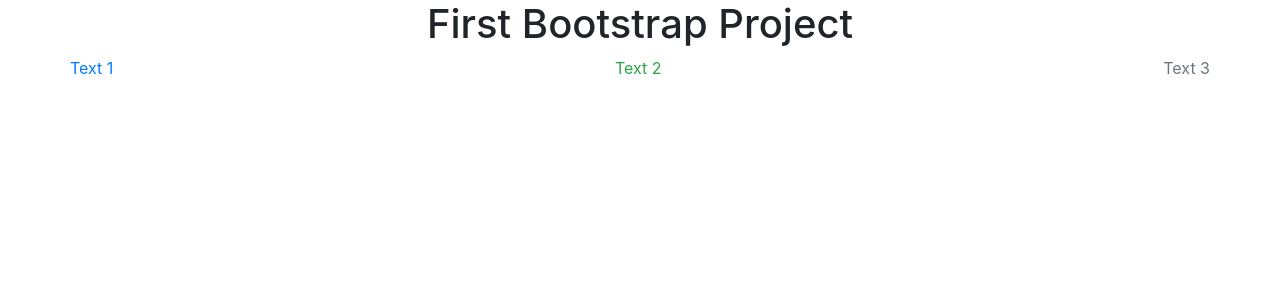
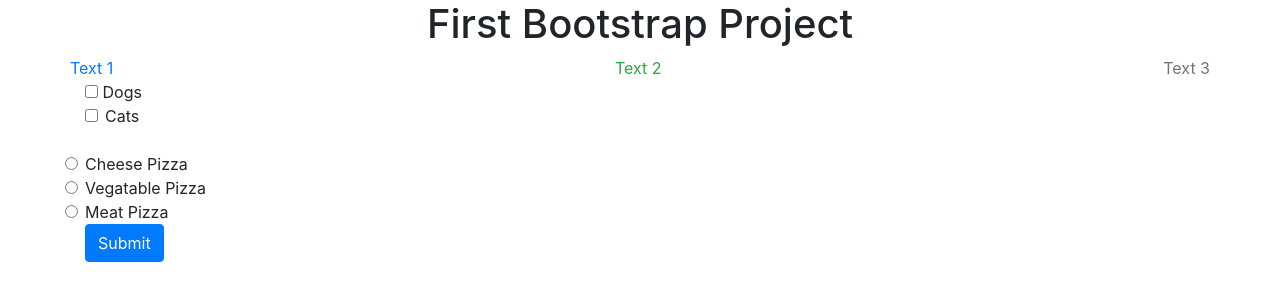
Before and after one commit to lbarret4/Cov-Lab3, a plain HTML site: page index.html in a window 1280 px wide. Drawn offline with nearby package versions, Linux system fonts and the light colour scheme.

Commit message:
Added bootstrap form to index

```diff
--- a/index.html
+++ b/index.html
@@ -12,17 +12,63 @@
 </head>
 
 <body>
+
     <div class="container">
+
+        <!-- Creates a row with a centered header -->
         <div class="row justify-content-center">
             <h1>First Bootstrap Project</h1>
         </div>
+        <!-- Creates a row of three divs with the space between them equally spaced  -->
         <div class="row justify-content-between">
             <div class="text-primary">Text 1</div>
             <div class="text-success">Text 2</div>
             <div class="text-secondary">Text 3</div>
 
         </div>
+        <!-- Creates a form with two checkboxes and three radios with a submit button  -->
+        <form>
+            <div class="form-check">
+                <input type="checkbox" id="dogs" class="form-check-input position-static">
+                <label for="dog" class="form-check-label">
+                    Dogs
+                </label>
+
+            </div>
+            <div class="form-check">
+                <input type="checkbox" name="" id="cats" class="form-check-input">
+                <label for="cat" class="form-check-label">
+                    Cats
+                </label>
+
+            </div>
+            <br>
+            <div class="forms-check">
+                <input type="radio" name="pizza" id="cheesePizza" class="form-check-input">
+                <label for="" class="form-check-label">
+                    Cheese Pizza
+                </label>
+            </div>
+            <div class="forms-check">
+                <input type="radio" name="pizza" id="vegatablePizza" class="form-check-input">
+                <label for="" class="form-check-label">
+                    Vegatable Pizza
+                </label>
+            </div>
+            <div class="forms-check">
+                <input type="radio" name="pizza" id="meatPizza" class="form-check-input">
+                <label for="" class="form-check-label">
+                    Meat Pizza
+                </label>
+            </div>
+            <button type="submit" class="btn btn-primary">Submit</button>
+
+        </form>
+
+
     </div>
+
+
 
 
 
```
